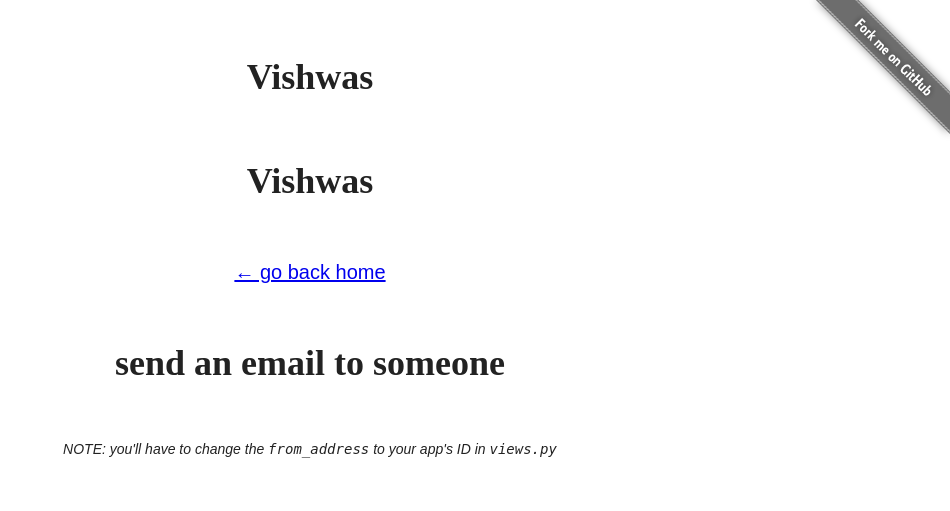
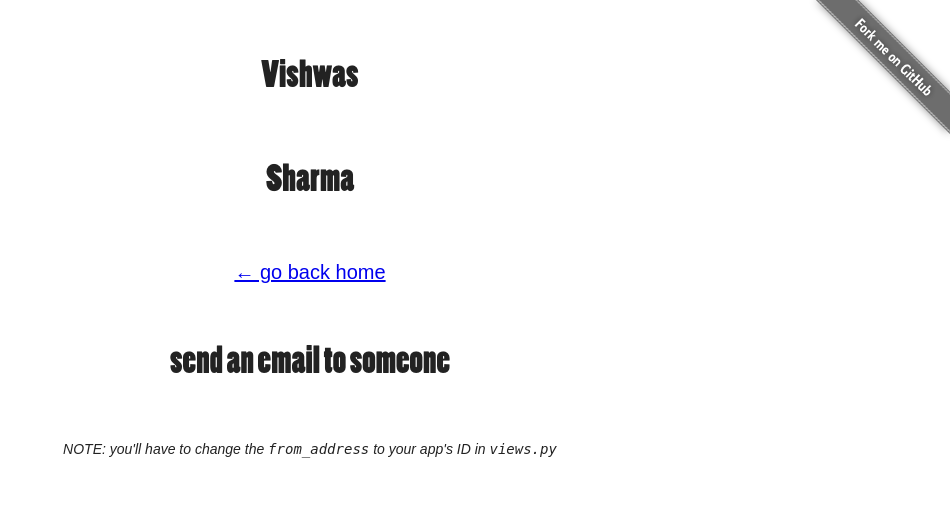
Before and after one commit to vishwassharma/vishwassharma.com, a Python web app: template app/templates/email.html in a window 1280 px wide. Shown: the top 511 px of the page, without its empty margins (330-1280 px from the left). Run offline with Jinja, Linux system fonts and the light colour scheme; the template is opened without the code that fills it, so the values that code supplies are empty, except form fields; form fields are guessed from the names that the template uses; some libraries are stand-ins or nearby versions; some web fonts are replaced.

Commit message:
Adding font

```diff
--- a/app/templates/base.html
+++ b/app/templates/base.html
@@ -33,9 +33,9 @@
   <!-- <div id="container"> -->
     <header>
       {% block header %}
-      <div>
+      <div id="logohold">
       	<h1 id="logo"><span class="black">Vishwas</span></h1>
-      	<h1 id="logo"><span class="blue boxed">Vishwas</span></h1>
+      	<h1 id="logo"><span class="blue boxed">Sharma</span></h1>
       </div>
 
       {% endblock %}
--- a/sass/screen.sass
+++ b/sass/screen.sass
@@ -17,7 +17,7 @@ $default-box-shadow-color : lighten($black, 80%)
 +establish-baseline
 
 +font-face("Poplar Std", font-files("poplarstd.otf"))
-// +font-face("Port sans", font-files("PortLligatSans-Regular.ttf"))
++font-face("Port sans", font-files("PortLligatSans-Regular.ttf"))
 
 +h5bp-display
 +h5bp-selection
@@ -40,7 +40,7 @@ body
 
 h1
   +adjust-font-size-to(48px)
-  font-family: "Jenna Sue"
+  font-family: "Poplar Std"
 h2
   +adjust-font-size-to(36px)
 h3
--- a/static/css/screen.css
+++ b/static/css/screen.css
@@ -347,6 +347,11 @@ html > body {
   src: url('/fonts/poplarstd.otf') format('opentype');
 }
 
+@font-face {
+  font-family: "Port sans";
+  src: url('/fonts/PortLligatSans-Regular.ttf') format('truetype');
+}
+
 /* line 34, ../../../../../../../Ruby193/lib/ruby/gems/1.9.1/gems/compass-h5bp-0.0.5/stylesheets/h5bp/_normalize.scss */
 article, aside, details, figcaption, figure, footer, header, hgroup, nav, section {
   display: block;
@@ -666,7 +671,7 @@ body {
 h1 {
   font-size: 3em;
   line-height: 1.5em;
-  font-family: "Jenna Sue";
+  font-family: "Poplar Std";
 }
 
 /* line 44, ../../sass/screen.sass */
```
